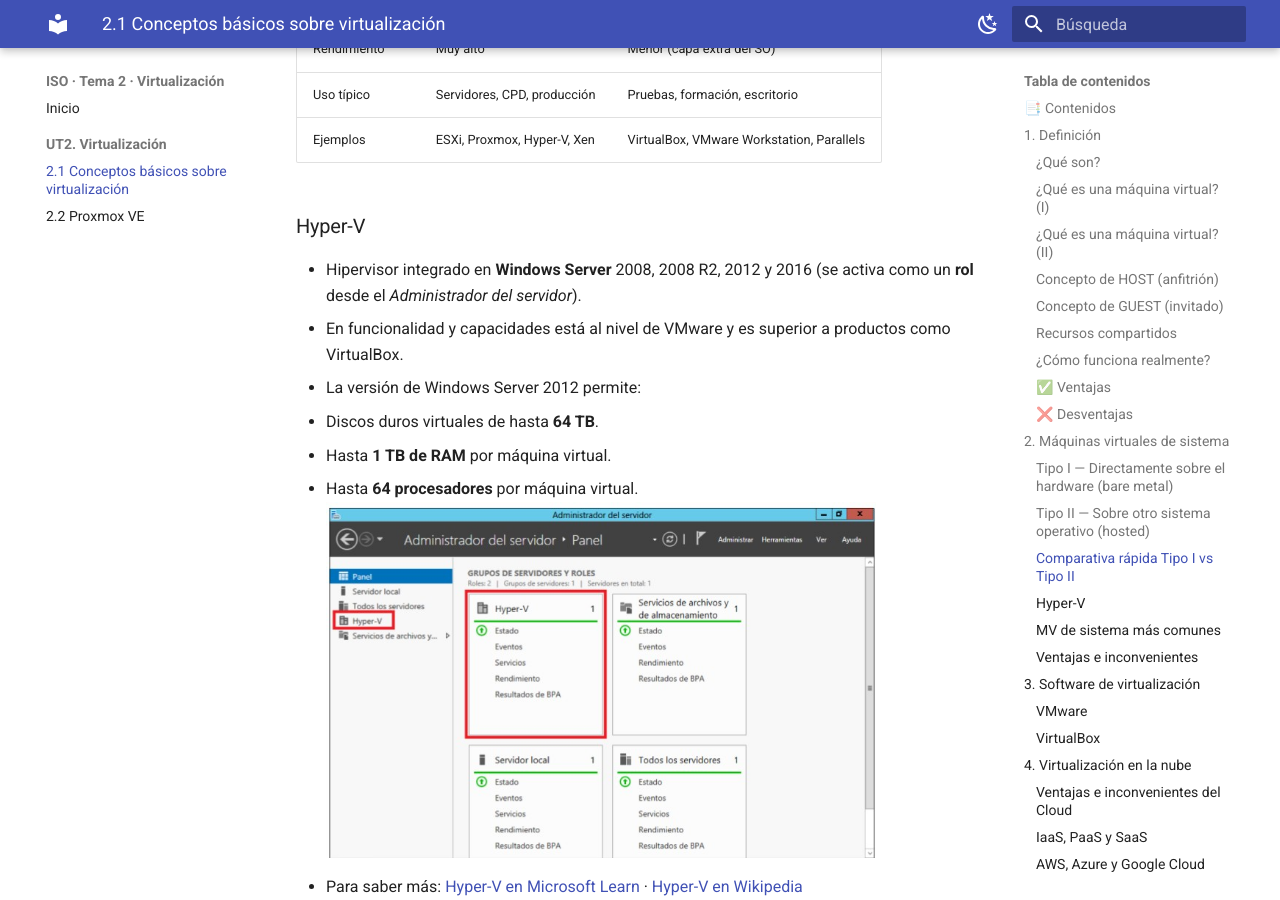
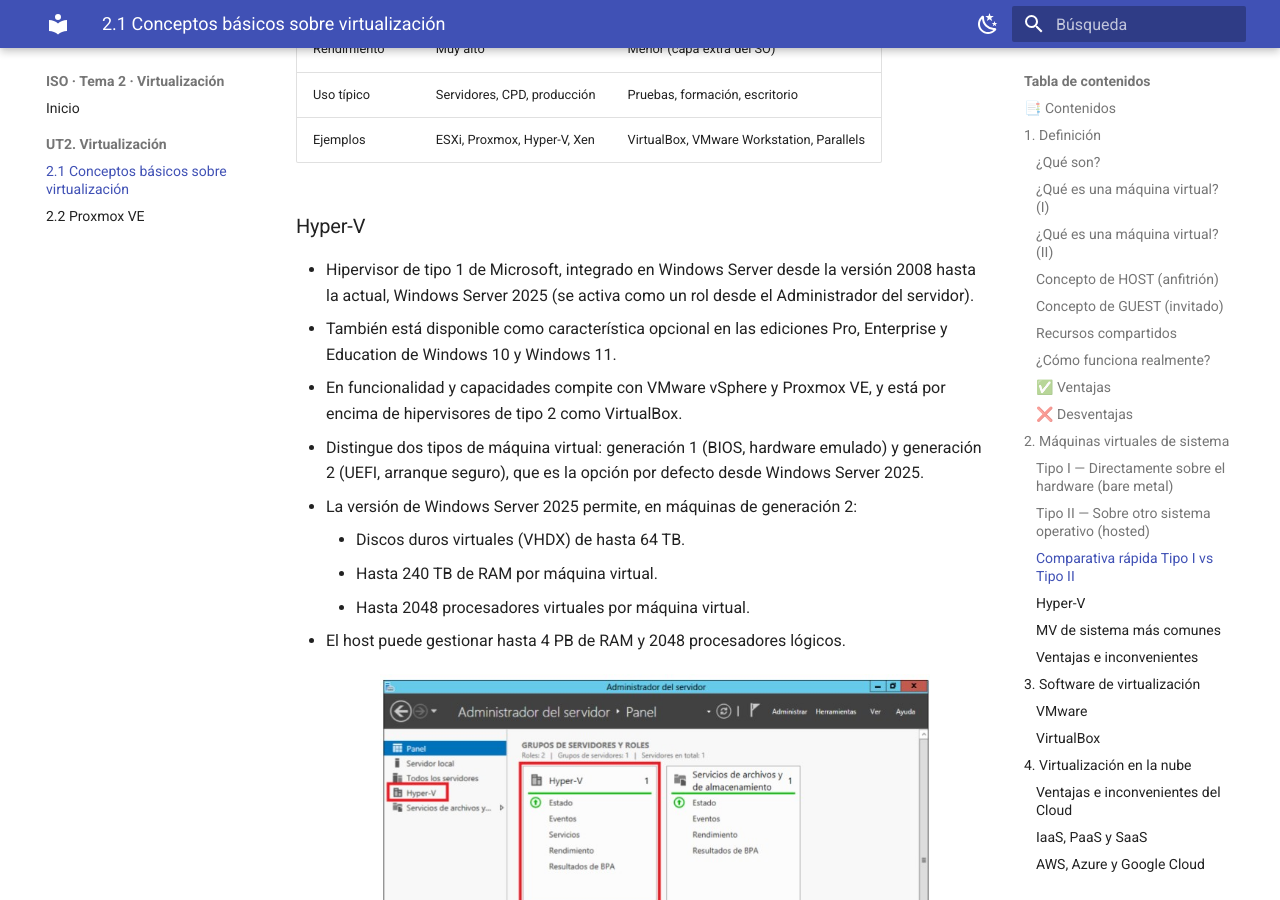
Before and after one commit to maysorribes/iso-tema2, an MkDocs documentation site: the page built from docs/iso-ut2.1-conceptos-virtualizacion.md, in a window 1280 px wide and 900 px high, scrolled down 7000 px. Built offline with MkDocs 1.6.1 and Material for MkDocs 9.7.7, drawn with Linux system fonts in a browser that asks for light colours.

Commit message:
actualizar hyper V

```diff
--- a/docs/iso-ut2.1-conceptos-virtualizacion.md
+++ b/docs/iso-ut2.1-conceptos-virtualizacion.md
@@ -152,12 +152,15 @@
 
 ### Hyper-V
 
-- Hipervisor integrado en **Windows Server** 2008, 2008 R2, 2012 y 2016 (se activa como un **rol** desde el *Administrador del servidor*).
-- En funcionalidad y capacidades está al nivel de VMware y es superior a productos como VirtualBox.
-- La versión de Windows Server 2012 permite:
-  - Discos duros virtuales de hasta **64 TB**.
-  - Hasta **1 TB de RAM** por máquina virtual.
-  - Hasta **64 procesadores** por máquina virtual.
+* Hipervisor de tipo 1 de Microsoft, integrado en Windows Server desde la versión 2008 hasta la actual, Windows Server 2025 (se activa como un rol desde el Administrador del servidor).
+* También está disponible como característica opcional en las ediciones Pro, Enterprise y Education de Windows 10 y Windows 11.
+* En funcionalidad y capacidades compite con VMware vSphere y Proxmox VE, y está por encima de hipervisores de tipo 2 como VirtualBox.
+* Distingue dos tipos de máquina virtual: generación 1 (BIOS, hardware emulado) y generación 2 (UEFI, arranque seguro), que es la opción por defecto desde Windows Server 2025.
+* La versión de Windows Server 2025 permite, en máquinas de generación 2:
+    * Discos duros virtuales (VHDX) de hasta 64 TB.
+    * Hasta 240 TB de RAM por máquina virtual.
+    * Hasta 2048 procesadores virtuales por máquina virtual.
+* El host puede gestionar hasta 4 PB de RAM y 2048 procesadores lógicos.
 ![Rol Hyper-V en el Administrador del servidor](images/virtualizacion/hyperv-administrador.png){ width="550" }
 
 - Para saber más: [Hyper-V en Microsoft Learn](https://learn.microsoft.com/es-es/windows-server/virtualization/hyper-v/hyper-v-overview) · [Hyper-V en Wikipedia](https://es.wikipedia.org/wiki/Hyper-V)
```
